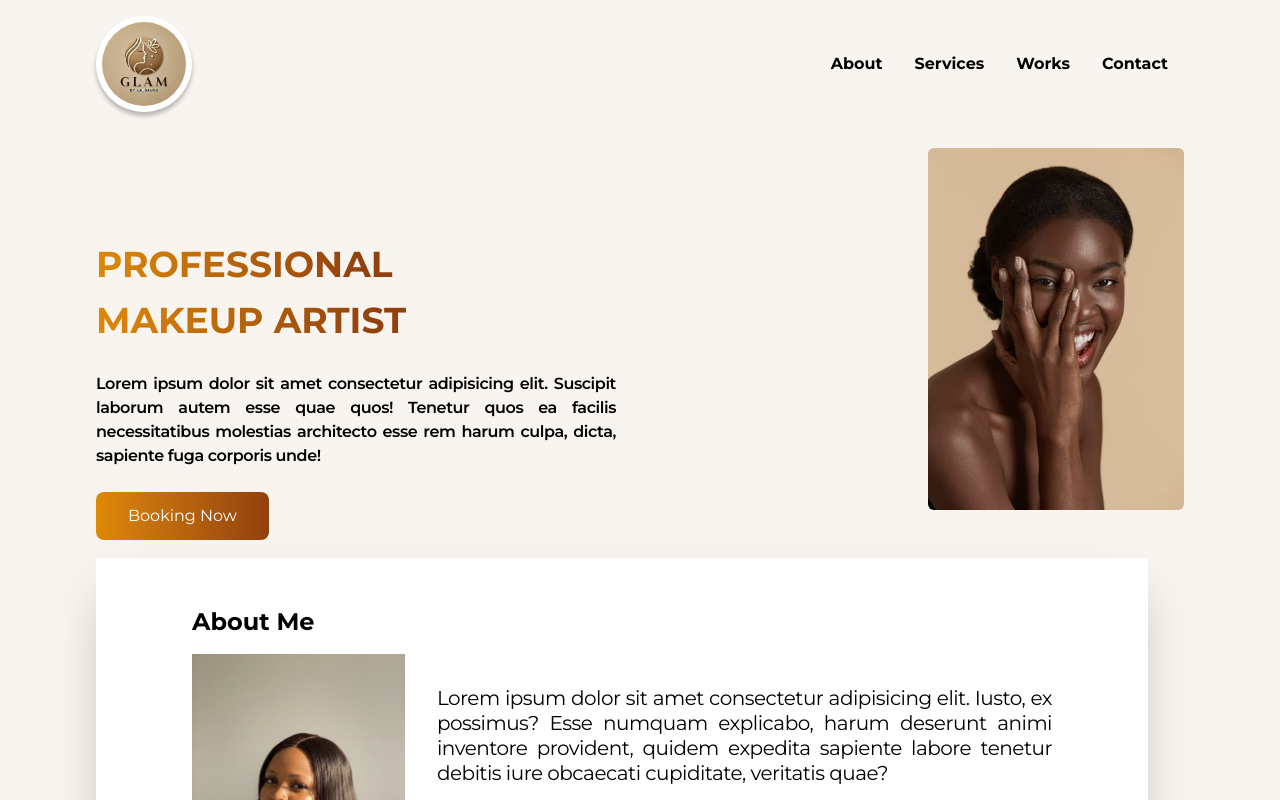
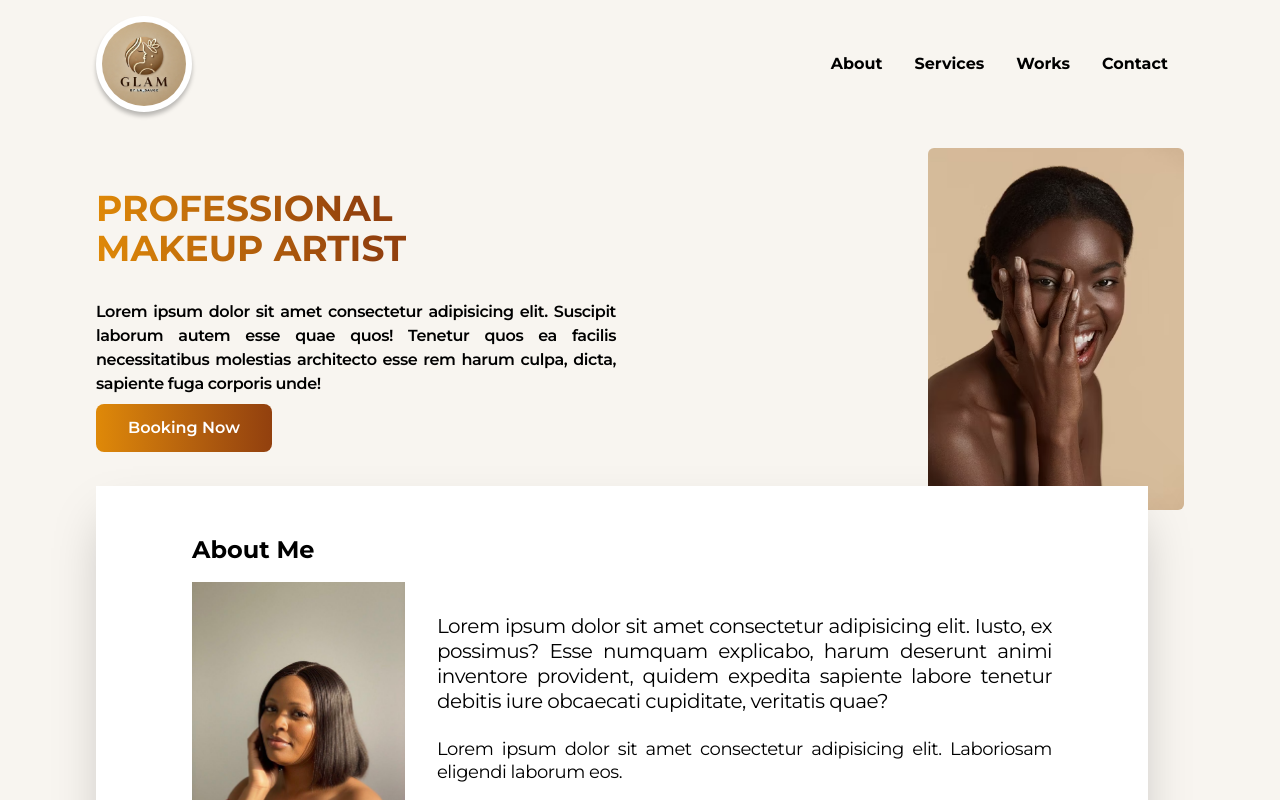
Before and after one commit to ernestkris6/GlamByLaSauce, a React (Vite) app: page / in a window 1280 px wide. Shown: the top 800 px of the page. Built offline with nearby package versions, Linux system fonts and the light colour scheme; a web font is replaced by a local one.

Commit message:
new changes

```diff
--- a/src/ui/HeroSection.jsx
+++ b/src/ui/HeroSection.jsx
@@ -4,17 +4,15 @@ import unsplash1 from '../assets/unsplash1.png'
 
 export default function HeroSection() {
   return (
-    <div className='flex flex-col sm:flex-row flex-wrap rounded-lg px-6 md:px-10 lg:px-24'>
+    <div className='flex flex-col sm:flex-row flex-wrap rounded-lg px-6 md:px-10 lg:px-24 md:mt-[-24]'>
 
       {/* Text and button */}
 
-      <div className='flex flex-col md:w-1/2 items-start justify-center gap-4 py-10 m-auto md:py-[10vw] md:pb-[-30px]'>
+      <div className='flex flex-col md:w-1/2 items-start justify-center pt-12 sm:pt-18 pb-8 sm:pb-24 md:pb-32 lg:pb-44'>
           <p className='uppercase font-bold text-4xl text-center'><span>professional</span></p>
-          <p className='uppercase font-bold text-4xl '><span>makeup artist</span></p>
-          <div className='mt-4 w-full font-semibold'>
+          <p className='uppercase font-bold text-4xl pb-8 '><span>makeup artist</span></p>
+          <div className='w-full font-semibold'>
             <p className='text-justify justify-center tracking-tight pb-2 md:pr-6'>Lorem ipsum dolor sit amet consectetur adipisicing elit. Suscipit laborum autem esse quae quos! Tenetur quos ea facilis necessitatibus molestias architecto esse rem harum culpa, dicta, sapiente fuga corporis unde!</p>
-          </div>
-          <div className='md:mb-8'>
             <Button type="span">Booking Now</Button>
           </div>
       </div>
@@ -27,6 +25,8 @@ export default function HeroSection() {
   )
 }
 
+//gap-4 py-10 m-auto
+
 //m-auto sm:mt-[42px] bg-cover bottom-0 h-20vh rounded-lg relative
 
 //w-full md:max-w-[360px] rounded-md
```
